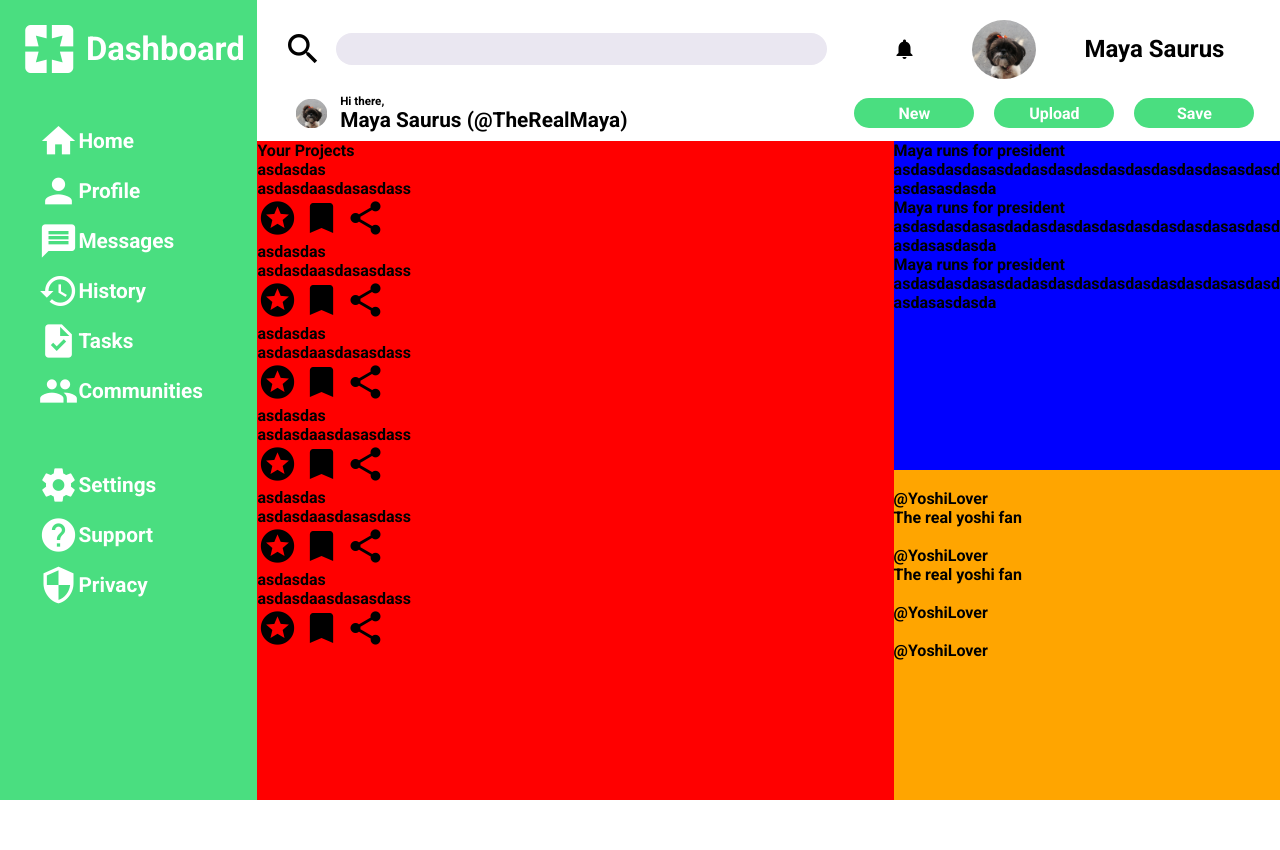
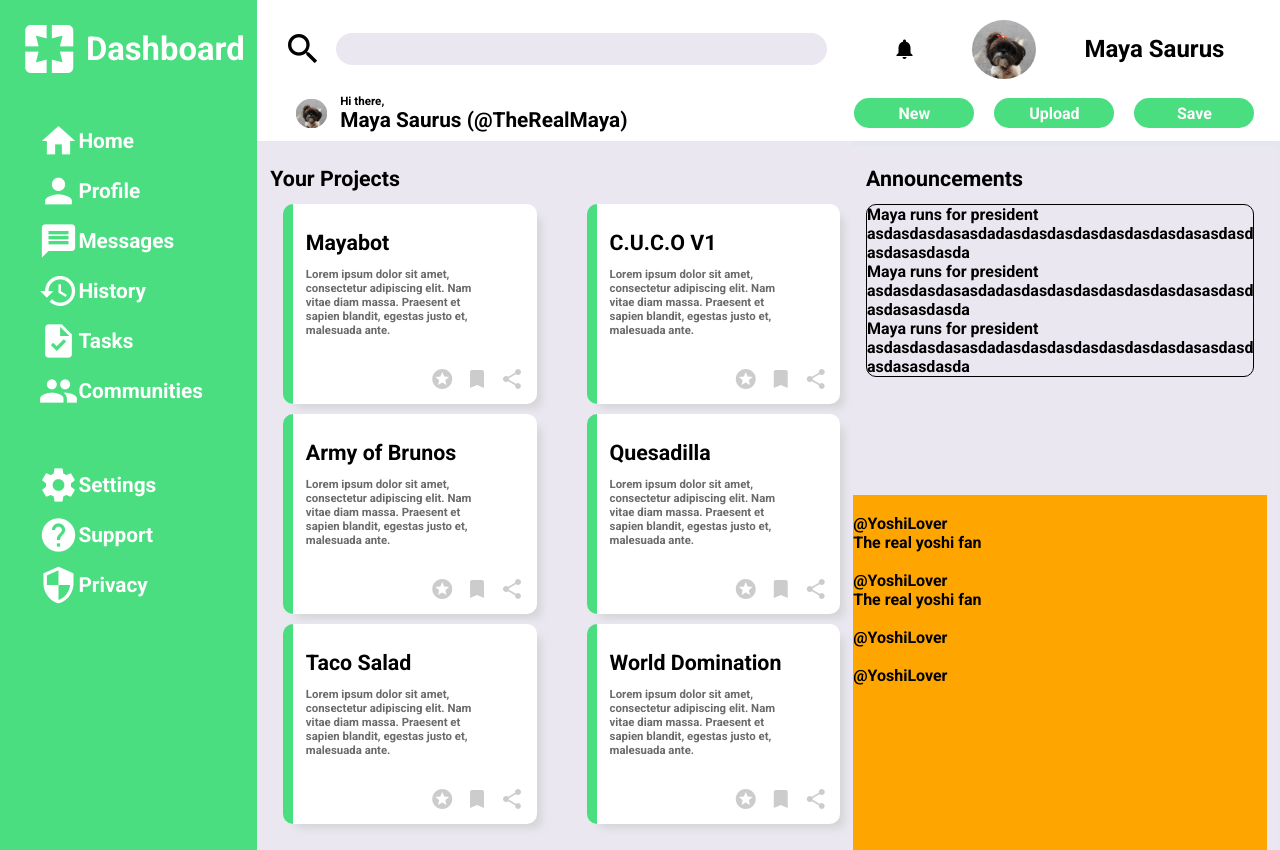
Before and after one commit to Draxgun/odin-dashboard, a plain HTML site: page index.html in a window 1280 px wide. Before the commit the page ends 800 px from the top, so only its background shows below. Drawn offline with Linux system fonts and the light colour scheme.

Commit message:
announcement

```diff
--- a/index.html
+++ b/index.html
@@ -101,72 +101,72 @@
             <!-- project -->
             <div class="projects">
 
-                <div class="cardTitle">Your Projects</div>
+                <div class="sectionTitle">Your Projects</div>
 
                 <div class="cardContainer">
                     <div class="card">
-                        <div class="cardTitle">asdasdas</div>
-                        <div class="cardText">asdasdaasdasasdass</div>
+                        <div class="cardTitle">Mayabot</div>
+                        <div class="cardText">Lorem ipsum dolor sit amet, consectetur adipiscing elit. Nam vitae diam massa. Praesent et sapien blandit, egestas justo et, malesuada ante. </div>
 
                         <div class="bottomIcons">
-                            <i class="material-icons custom" id="searchIcon">stars</i>
-                            <i class="material-icons custom" id="searchIcon">bookmark</i>
-                            <i class="material-icons custom" id="searchIcon">share</i>
+                            <i class="material-icons custom" ">stars</i>
+                            <i class="material-icons custom" >bookmark</i>
+                            <i class="material-icons custom" >share</i>
                         </div>
                     </div>
 
                     <div class="card">
-                        <div class="cardTitle">asdasdas</div>
-                        <div class="cardText">asdasdaasdasasdass</div>
+                        <div class="cardTitle">C.U.C.O V1</div>
+                        <div class="cardText">Lorem ipsum dolor sit amet, consectetur adipiscing elit. Nam vitae diam massa. Praesent et sapien blandit, egestas justo et, malesuada ante. </div>
 
                         <div class="bottomIcons">
-                            <i class="material-icons custom" id="searchIcon">stars</i>
-                            <i class="material-icons custom" id="searchIcon">bookmark</i>
-                            <i class="material-icons custom" id="searchIcon">share</i>
+                            <i class="material-icons custom" >stars</i>
+                            <i class="material-icons custom" >bookmark</i>
+                            <i class="material-icons custom" >share</i>
                         </div>
                     </div>
 
                     <div class="card">
-                        <div class="cardTitle">asdasdas</div>
-                        <div class="cardText">asdasdaasdasasdass</div>
+                        <div class="cardTitle">Army of Brunos</div>
+                        <div class="cardText">Lorem ipsum dolor sit amet, consectetur adipiscing elit. Nam vitae diam massa. Praesent et sapien blandit, egestas justo et, malesuada ante. </div>
 
                         <div class="bottomIcons">
-                            <i class="material-icons custom" id="searchIcon">stars</i>
-                            <i class="material-icons custom" id="searchIcon">bookmark</i>
-                            <i class="material-icons custom" id="searchIcon">share</i>
+                            <i class="material-icons custom" >stars</i>
+                            <i class="material-icons custom" >bookmark</i>
+                            <i class="material-icons custom" >share</i>
                         </div>
                     </div>
 
                     <div class="card">
-                        <div class="cardTitle">asdasdas</div>
-                        <div class="cardText">asdasdaasdasasdass</div>
+                        <div class="cardTitle">Quesadilla</div>
+                        <div class="cardText">Lorem ipsum dolor sit amet, consectetur adipiscing elit. Nam vitae diam massa. Praesent et sapien blandit, egestas justo et, malesuada ante. </div>
 
                         <div class="bottomIcons">
-                            <i class="material-icons custom" id="searchIcon">stars</i>
-                            <i class="material-icons custom" id="searchIcon">bookmark</i>
-                            <i class="material-icons custom" id="searchIcon">share</i>
+                            <i class="material-icons custom" >stars</i>
+                            <i class="material-icons custom" >bookmark</i>
+                            <i class="material-icons custom" >share</i>
                         </div>
                     </div>
 
                     <div class="card">
-                        <div class="cardTitle">asdasdas</div>
-                        <div class="cardText">asdasdaasdasasdass</div>
+                        <div class="cardTitle">Taco Salad</div>
+                        <div class="cardText">Lorem ipsum dolor sit amet, consectetur adipiscing elit. Nam vitae diam massa. Praesent et sapien blandit, egestas justo et, malesuada ante. </div>
 
                         <div class="bottomIcons">
-                            <i class="material-icons custom" id="searchIcon">stars</i>
-                            <i class="material-icons custom" id="searchIcon">bookmark</i>
-                            <i class="material-icons custom" id="searchIcon">share</i>
+                            <i class="material-icons custom" >stars</i>
+                            <i class="material-icons custom" >bookmark</i>
+                            <i class="material-icons custom" >share</i>
                         </div>
                     </div>
 
                     <div class="card">
-                        <div class="cardTitle">asdasdas</div>
-                        <div class="cardText">asdasdaasdasasdass</div>
+                        <div class="cardTitle">World Domination</div>
+                        <div class="cardText">Lorem ipsum dolor sit amet, consectetur adipiscing elit. Nam vitae diam massa. Praesent et sapien blandit, egestas justo et, malesuada ante. </div>
 
                         <div class="bottomIcons">
-                            <i class="material-icons custom" id="searchIcon">stars</i>
-                            <i class="material-icons custom" id="searchIcon">bookmark</i>
-                            <i class="material-icons custom" id="searchIcon">share</i>
+                            <i class="material-icons custom" >stars</i>
+                            <i class="material-icons custom" >bookmark</i>
+                            <i class="material-icons custom" >share</i>
                         </div>
                     </div>
 
@@ -175,22 +175,26 @@
 
             </div>
 
-            <!-- announcements -->
+            <!-- anouncements -->
             <div class="anouncements">
-                    <div class="announcement">
-                        <div class="announcementTitle">Maya runs for president</div>
-                        <div class="announcementText">asdasdasdasasdadasdasdasdasdasdasdasdasasdasd asdasasdasda</div>
+                <div class="sectionTitle">Announcements</div>
+                <div class="anouncementContainer">
+                    <div class="anouncement">
+                        <div class="anouncementTitle">Maya runs for president</div>
+                        <div class="anouncementText">asdasdasdasasdadasdasdasdasdasdasdasdasasdasd asdasasdasda</div>
                     </div>
 
-                    <div class="announcement">
-                        <div class="announcementTitle">Maya runs for president</div>
-                        <div class="announcementText">asdasdasdasasdadasdasdasdasdasdasdasdasasdasd asdasasdasda</div>
+                    <div class="anouncement">
+                        <div class="anouncementTitle">Maya runs for president</div>
+                        <div class="anouncementText">asdasdasdasasdadasdasdasdasdasdasdasdasasdasd asdasasdasda</div>
                     </div>
 
-                    <div class="announcement">
-                        <div class="announcementTitle">Maya runs for president</div>
-                        <div class="announcementText">asdasdasdasasdadasdasdasdasdasdasdasdasasdasd asdasasdasda</div>
+                    <div class="anouncement">
+                        <div class="anouncementTitle">Maya runs for president</div>
+                        <div class="anouncementText">asdasdasdasasdadasdasdasdasdasdasdasdasasdasd asdasasdasda</div>
                     </div>
+                </div>
+
 
             </div>
 
--- a/style.css
+++ b/style.css
@@ -178,7 +178,8 @@ button:hover{
     background-color:#eae7f1;
     box-shadow: inset 0 5px 5px #e2e8f0;
     display: grid;
-    grid-template-columns: 3fr 1fr;
+    padding-right: 1vw;
+    grid-template-columns: 5fr 1fr;
     grid-template-rows:  1fr 1fr;
 }
 
@@ -186,13 +187,77 @@ button:hover{
 .projects{
     grid-column: 1/2;
     grid-row: 1/3;
-    background-color: red;
+    background-color:#eae7f1;
+    padding: 1vw;
+    padding-right: 0px;
 }
+
+.sectionTitle{
+    font-size: calc(15px + 0.5vw);
+    padding: 1vw;
+    padding-left: 0;
+}
+
+.cardContainer{
+    display: grid;
+    grid-template-columns:repeat(2, minmax(150px, 80%));
+    grid-template-rows: repeat(3, minmax(20px, 200px));
+    row-gap:10px;
+    column-gap: 50px;
+    padding: 1vw;
+    padding-top: 0;
+}
+
+.card{
+    padding: 1vw;
+    padding-top: 1vw;
+    border-radius: 10px;
+    border-left:10px solid #4ade80;
+    background-color: white;
+    box-shadow: 8px 8px 8px -4px lightgrey;
+}
+
+.card{
+    display: flex;
+    flex-direction: column;
+}
+
+.cardTitle{
+    font-size: calc(15px + 0.5vw);
+    padding: 1vw;
+    padding-left: 0;
+}
+
+.cardText{
+    font-size: calc(5px + 0.5vw);
+    flex: 2;
+    font-weight: lighter;
+    color: rgb(107, 106, 106);
+    width: 80%;
+    padding-bottom: 1vh;
+}
+
+.bottomIcons{
+    display: flex;
+    justify-content: end;
+    gap:5%;
+    color: rgba(0, 0, 0,0.2);
+}
+
+.bottomIcons>i:hover{
+    color: rgba(0, 0, 0,1);
+}
+
 
 .anouncements{
     grid-column: 2/3;
     grid-row: 1/3;
-    background-color: blue;
+    padding: 1vw;
+}
+
+.anouncementContainer{
+    border: black 1px solid;
+    border-radius: 10px;
 }
 
 .trending{
```
